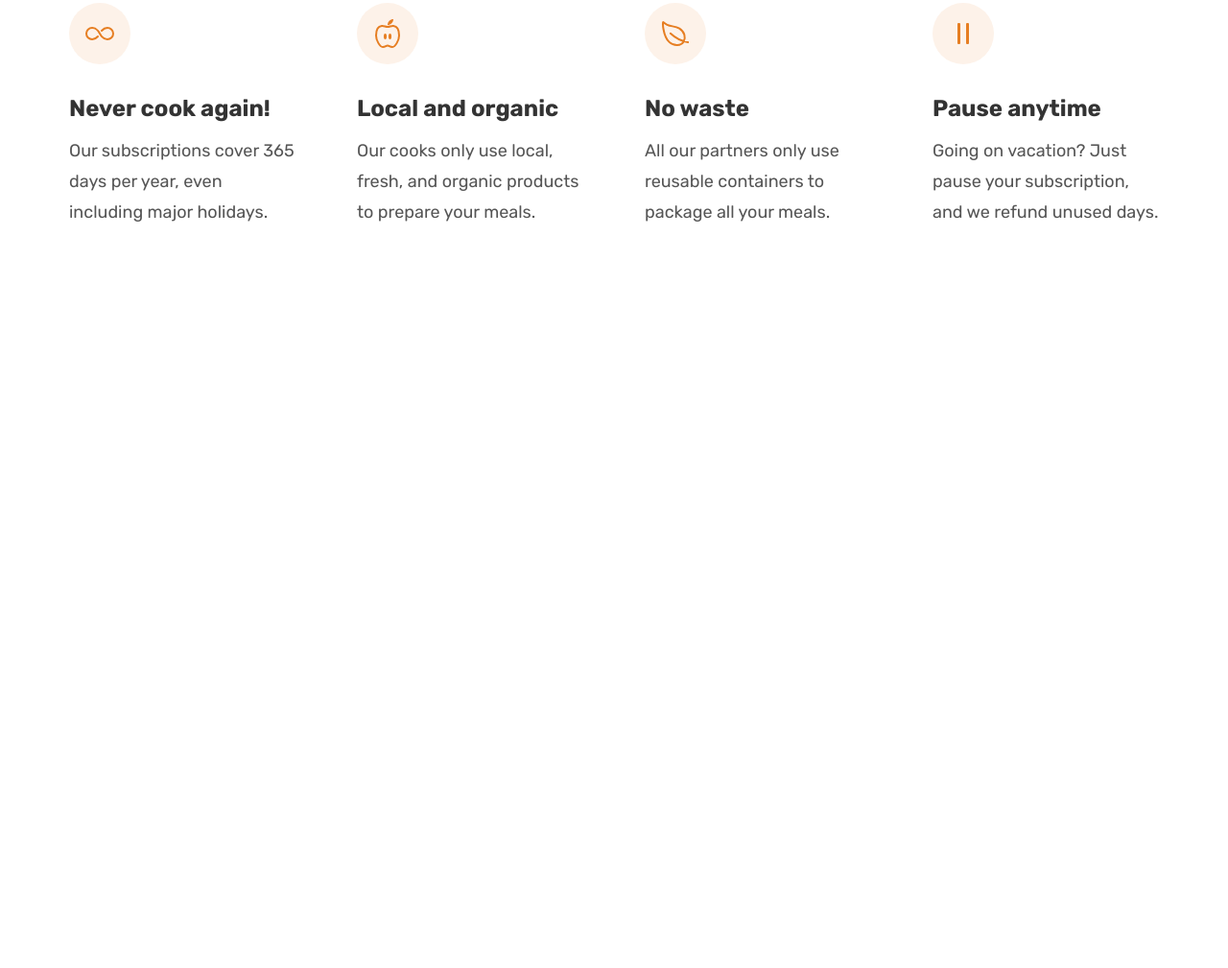
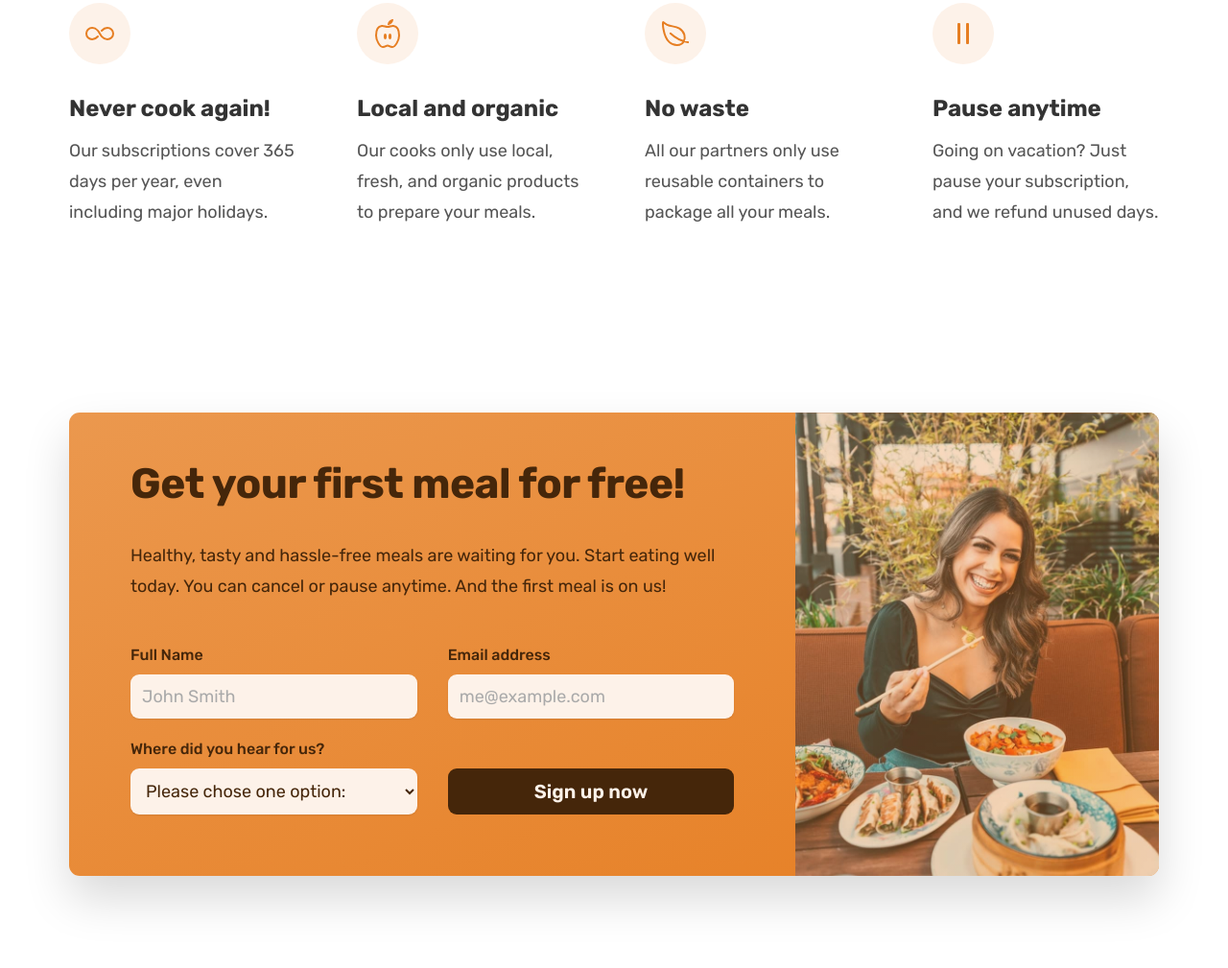
Before and after one commit to mihailomarkovic/omnifood, a plain HTML site: page index.html in a window 1280 px wide. Shown: the part 5631-6640 px from the top of the page at 96% size. Before the commit the page ends 5965 px from the top, so only its background shows below. Drawn offline with nearby package versions, Linux system fonts and the light colour scheme.

Commit message:
Add 'CTA' section

```diff
--- a/css/general.css
+++ b/css/general.css
@@ -28,9 +28,11 @@ Paragraph: 1.6
 - Tints:
 #fdf2e9
 #fae5d3
+#eb984e
 
 - Shades:
 #cf711f
+#45260a
 
 - Accents:
 
@@ -42,6 +44,8 @@ Paragraph: 1.6
 
 
 --- 03 SHADOWS
+
+box-shadow: 0 2.4rem 4.8rem rgba(0, 0, 0, 0.075);
 
 --- 04 BORDER-RADIUS
 
@@ -141,6 +145,7 @@ body {
   letter-spacing: 0.75px;
 }
 
+.btn,
 .btn:link,
 .btn:visited {
   display: inline-block;
@@ -150,6 +155,22 @@ body {
   border-radius: 9px;
   font-weight: 600;
   transition: all 0.3s;
+
+  border: none;
+  cursor: pointer;
+  font-family: inherit;
+}
+
+.btn--form {
+  background-color: #45260a;
+  color: #fdf2e9;
+  align-self: end;
+  padding: 1.2rem;
+}
+
+.btn--form:hover {
+  background-color: #fff;
+  color: #555;
 }
 
 .btn--full:link,
@@ -213,6 +234,11 @@ body {
   color: #e67e22;
 }
 
+*:focus {
+  outline: none;
+  box-shadow: 0 0 0 0.8rem rgba(230, 125, 34, 0.5);
+}
+
 /* HELPER CLASSES */
 
 .margin-right-sm {
--- a/css/style.css
+++ b/css/style.css
@@ -456,3 +456,83 @@
   font-size: 1.8rem;
   line-height: 1.8;
 }
+
+/*******************************/
+/* CTA SECTION */
+/*******************************/
+
+.section-cta {
+  padding: 9.6rem 0;
+}
+
+.cta {
+  display: grid;
+  grid-template-columns: 2fr 1fr;
+  box-shadow: 0 2.4rem 4.8rem rgba(0, 0, 0, 0.15);
+  border-radius: 11px;
+
+  background-image: linear-gradient(to right bottom, #eb984e, #e67e22);
+  overflow: hidden;
+}
+
+.cta-text-box {
+  padding: 4.8rem 6.4rem 6.4rem 6.4rem;
+  color: #45260a;
+}
+
+.cta .heading-secondary {
+  color: inherit;
+  margin-bottom: 3.2rem;
+}
+
+.cta-text {
+  font-size: 1.8rem;
+  line-height: 1.8;
+  margin-bottom: 4.8rem;
+}
+
+.cta-img-box {
+  background-image: linear-gradient(
+      to right bottom,
+      rgba(235, 151, 78, 0.35),
+      rgba(230, 125, 34, 0.33)
+    ),
+    url("../img/eating.jpg");
+  background-size: cover;
+  background-position: center;
+}
+
+.cta-form {
+  display: grid;
+  grid-template-columns: 1fr 1fr;
+  column-gap: 3.2rem;
+  row-gap: 2.4rem;
+}
+
+.cta-form label {
+  display: block;
+  font-size: 1.6rem;
+  font-weight: 500;
+  margin-bottom: 1.2rem;
+}
+.cta-form input,
+.cta-form select {
+  width: 100%;
+  padding: 1.2rem;
+  font-size: 1.8rem;
+  font-family: inherit;
+  color: inherit;
+  border: none;
+  background-color: #fdf2e9;
+  border-radius: 9px;
+  box-shadow: 0 1px 2px rgba(0, 0, 0, 0.1);
+}
+
+.cta-form input::placeholder {
+  color: #aaa;
+}
+
+.cta *:focus {
+  outline: none;
+  box-shadow: 0 0 0 0.8rem rgba(253, 242, 233, 0.5);
+}
--- a/index.html
+++ b/index.html
@@ -546,6 +546,62 @@
           </div>
         </div>
       </section>
+
+      <section class="section-cta">
+        <div class="container">
+          <div class="cta">
+            <div class="cta-text-box">
+              <h2 class="heading-secondary">Get your first meal for free!</h2>
+              <p class="cta-text">
+                Healthy, tasty and hassle-free meals are waiting for you. Start
+                eating well today. You can cancel or pause anytime. And the
+                first meal is on us!
+              </p>
+
+              <form class="cta-form" action="#">
+                <div>
+                  <label for="full-name">Full Name</label>
+                  <input
+                    id="full-name"
+                    type="text"
+                    placeholder="John Smith"
+                    required
+                  />
+                </div>
+
+                <div>
+                  <label for="email">Email address</label>
+                  <input
+                    id="email"
+                    type="email"
+                    placeholder="me@example.com"
+                    required
+                  />
+                </div>
+
+                <div>
+                  <label for="select-where">Where did you hear for us?</label>
+                  <select id="select-where" required>
+                    <option value="">Please chose one option:</option>
+                    <option value="friends">Friends and family</option>
+                    <option value="youtube">YouTube video</option>
+                    <option value="podcast">Podcast</option>
+                    <option value="ad">Facebook ad</option>
+                    <option value="others">Others</option>
+                  </select>
+                </div>
+
+                <button class="btn btn--form">Sign up now</button>
+              </form>
+            </div>
+            <div
+              class="cta-img-box"
+              role="img"
+              aria-label="Woman enjoying food"
+            ></div>
+          </div>
+        </div>
+      </section>
     </main>
 
     <script
```
